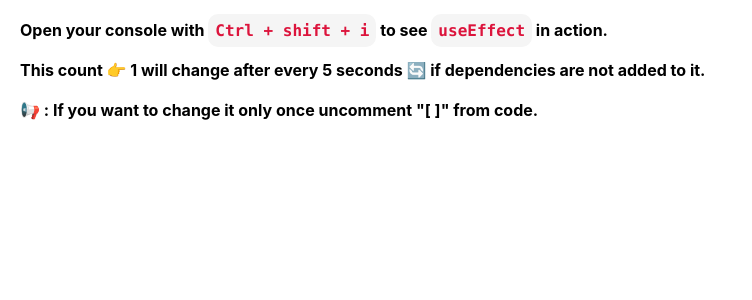
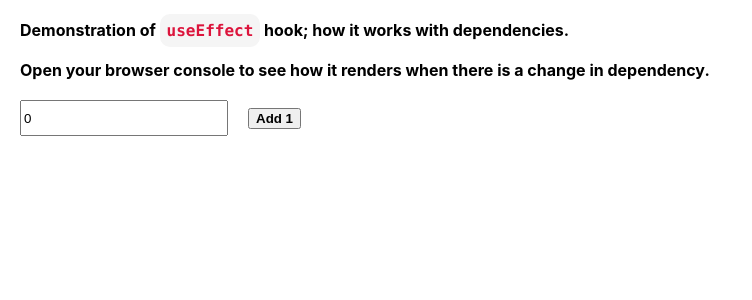
Before and after one commit to ysayyed/ReactHooks, a React (Create React App) app: page / in a window 1280 px wide. Shown: the top 300 px of the page, without its empty margins (0-752 px from the left). Built offline with nearby package versions, Linux system fonts and the light colour scheme.

Commit message:
feat: UseEffectCounter

```diff
--- a/src/App.js
+++ b/src/App.js
@@ -1,20 +1,41 @@
+// ***************************************************************
+// Uncomment the following to use UseEffectCounter component:
+// ***************************************************************
+import { UseEffectCounter } from "./components/useEffectExamples/UseEffectCounter"
+
+export default function App(){
+  return (
+  <>
+
+  <UseEffectCounter/>
+  </>
+  )
+}
+
+
+
+
+
+
+
+
 
 // ***************************************************************
 // Uncomment the following to use UseEffectHook component:
 // ***************************************************************
 
-import { UseEffectHook } from "./components/useEffectExamples/UseEffectHook";
+// import { UseEffectHook } from "./components/useEffectExamples/UseEffectHook";
 
 
-function App() {
-  return (
-    <>
-      <UseEffectHook />
-    </>
-  )
-}
+// function App() {
+//   return (
+//     <>
+//       <UseEffectHook />
+//     </>
+//   )
+// }
 
-export default App;
+// export default App;
 
 
 // ***************************************************************
--- /dev/null
+++ b/src/components/useEffectExamples/UseEffectCounter.js
@@ -0,0 +1,33 @@
+import { Input, Button, Paragraph, Code } from "../styledComponents/StyledComponents"
+import { useState, useEffect } from "react"
+
+export function UseEffectCounter(){
+    const [val, setVal] = useState(0)
+
+    useEffect(
+        ()=>{
+          if(val % 10 == 0 && val != 0){
+            alert("Reached a multiple of 10")
+            console.log("I am a multiple of 10 ")
+          }
+          if(val == 30){
+            setVal(0)
+          }
+        },[val]
+    )
+
+    function clickHandler(){
+        setVal(prevVal => prevVal + 1)
+    }
+
+
+    return (
+    <>
+        <Paragraph>Demonstration of <Code>useEffect</Code> hook; how it works with dependencies. </Paragraph>
+        <Paragraph>Open your browser console to see how it renders when there is a change in dependency.</Paragraph>
+        <Input type="text" value={val} onChange={(event)=>{event.preventDefault()}} />
+        <Button onClick={clickHandler}>Add 1</Button>
+
+    </>
+    )
+}
```
Also changed, not shown: 1 other file (tests, documents, lock files or other folders).
